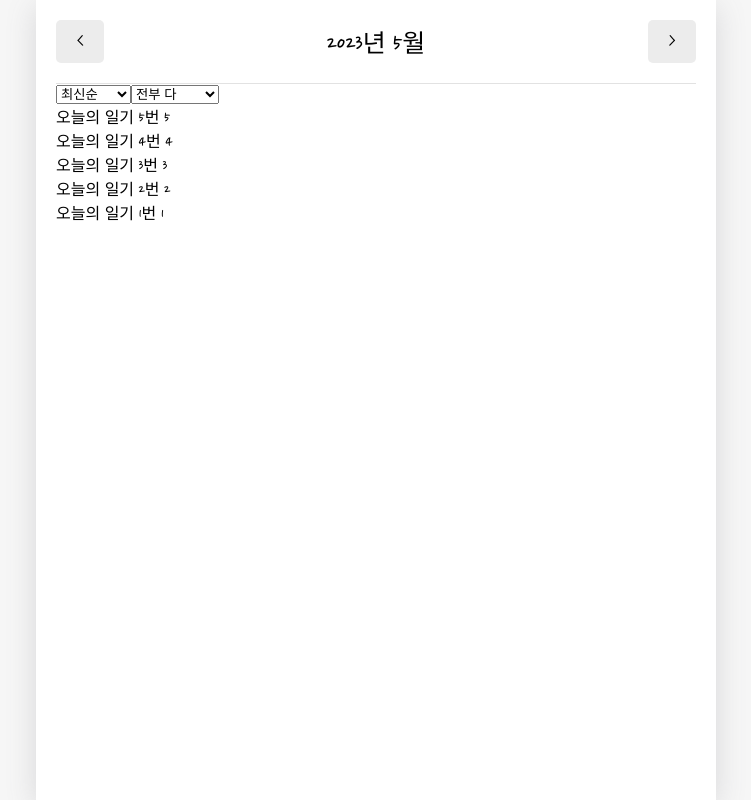
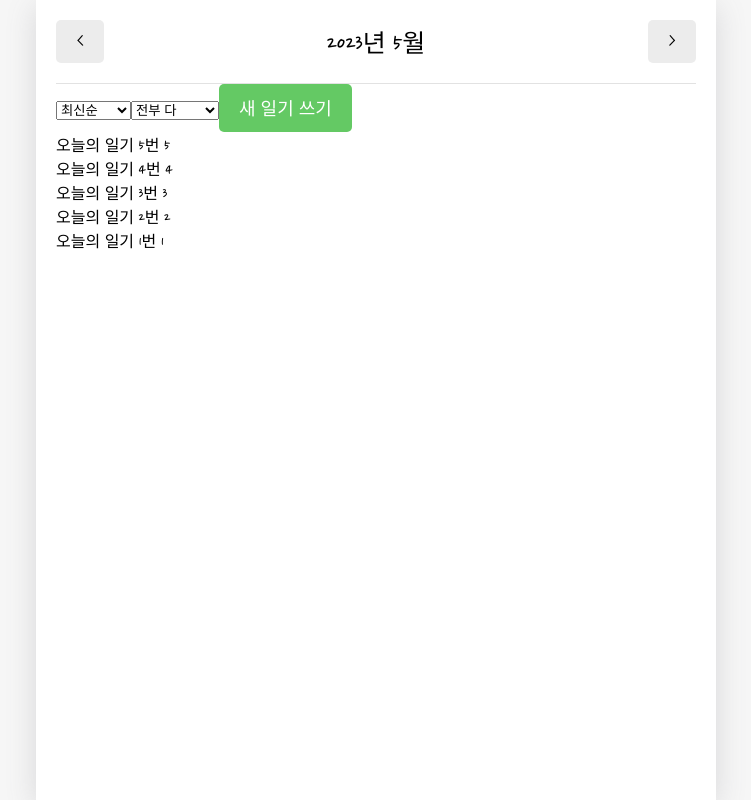
Before and after one commit to sujinjwa/emotion-diary, a React (Create React App) app: page / in a window 1280 px wide. Shown: the whole page, without its empty margins (264-1015 px from the left). Built offline with nearby package versions, Linux system fonts and the light colour scheme; a web font is replaced by a local one.

Commit message:
feat: 새 일기 쓰기 버튼 구현
useNavigate 훅 이용해 버튼 클릭시 /new 경로로 이동

```diff
--- a/src/components/DiaryList.js
+++ b/src/components/DiaryList.js
@@ -1,4 +1,7 @@
 import { useState } from 'react';
+import { useNavigate } from 'react-router-dom';
+
+import MyButton from './MyButton';
 
 const optionList = [
   { name: '최신순', value: 'latest' },
@@ -36,6 +39,8 @@
 };
 
 const DiaryList = ({ diaryList }) => {
+  const navigate = useNavigate();
+
   const [sortType, setSortType] = useState('latest');
   const [emoType, setEmoType] = useState('all');
 
@@ -78,6 +83,11 @@
         onChange={setEmoType}
         filterOptionList={filterOptionList}
       />
+      <MyButton
+        type={'positive'}
+        text={'새 일기 쓰기'}
+        onClick={() => navigate('/new')}
+      />
       {getProccessedDiaryList().map((it) => (
         <div key={it.id}>
           {it.content} {it.emotion}
```
